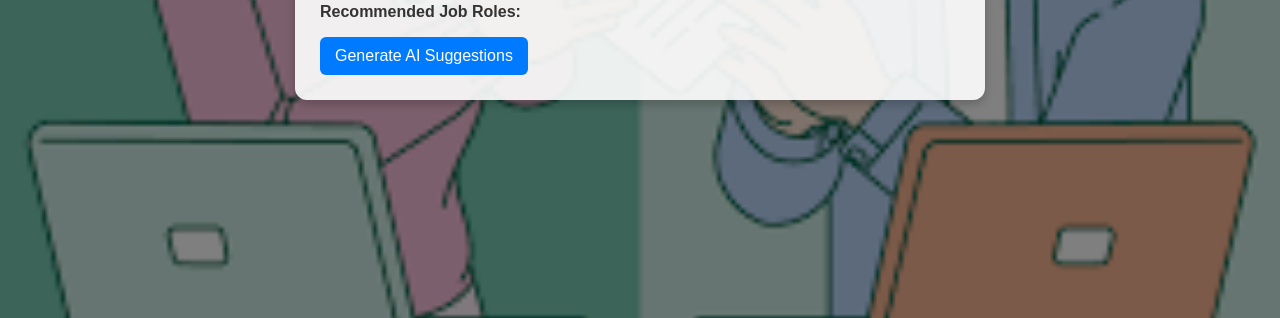
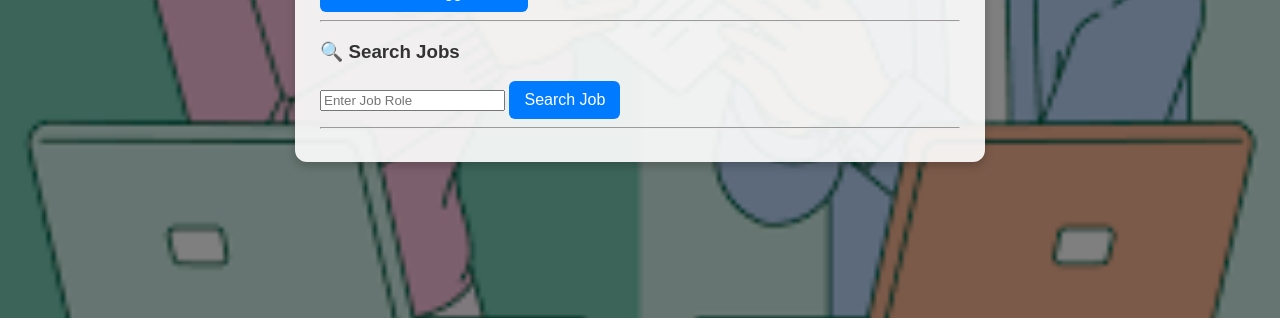
Before and after one commit to Nikhilp29/ATS-Resume-Analyzer, a Flask app: page / in a window 1280 px wide. Shown: the part 482-800 px from the top of the page. Run offline with Flask 3, Linux system fonts and the light colour scheme; parts of the project's set-up code (start-up, migrations or seed data) failed here and were passed over.

Commit message:
update Google API key and add job search functionality to the app

```diff
--- a/app.py
+++ b/app.py
@@ -42,7 +42,7 @@ job_role_model = joblib.load('job_role_model.pkl')
 tfidf_vectorizer = joblib.load('tfidf_vectorizer.pkl')
 
 # ✅ Configure Google AI API
-genai.configure(api_key="AIzaSyACL2Z0NLEOQq1WXmKSAodZqJXnEcYcu90")
+genai.configure(api_key="AIzaSyDE8rA0fq6MtlBWHoRnbRnoAwsGMKEwljA")
 model = genai.GenerativeModel("gemini-2.0-flash")
 
 # User Model
@@ -290,6 +290,56 @@ def extract_text_from_pdf(pdf_path):
     return text
 
 
+from serpapi import GoogleSearch
+
+# 🔑 Your SerpApi key
+SERP_API_KEY = "8e8ff9e8eae04c7ad39f26ae2b4645aef9fa4bbd74e44037b711a23eaf5efa69"
+
+@app.route("/search_jobs", methods=["GET"])
+def search_jobs():
+    job_role = request.args.get("job_role")
+
+    params = {
+        "engine": "google_jobs",
+        "q": job_role,
+        "location": "India",
+        "api_key": SERP_API_KEY
+    }
+
+    search = GoogleSearch(params)
+    results = search.get_dict()
+
+    job_listings = []
+    if "jobs_results" in results:
+        for job in results["jobs_results"][:5]:  # top 5 jobs
+            # ✅ Always prefer apply_link if available
+            apply_link = job.get("link", "#")
+
+            if "apply_options" in job:
+                if isinstance(job["apply_options"], list) and len(job["apply_options"]) > 0:
+                    apply_link = job["apply_options"][0].get("link", apply_link)
+
+            # If link is relative (like "/search_jobs?..."), skip it
+            if apply_link.startswith("/"):
+                apply_link = "#"
+
+            job_listings.append({
+                "title": job.get("title", "N/A"),
+                "company": job.get("company_name", "N/A"),
+                "location": job.get("location", "N/A"),
+                "link": apply_link
+            })
+    else:
+        job_listings.append({"title": "No jobs found", "company": "-", "location": "-", "link": "#"})
+
+    return render_template("index.html", job_results=job_listings)
+
+
+
+
+
+
+
 if __name__ == '__main__':
     port = int(os.environ.get('PORT', 10000))
     app.run(host='0.0.0.0', port=port)
--- a/templates/index.html
+++ b/templates/index.html
@@ -243,6 +243,29 @@
             </div>
 
         {% endif %}
+
+                <!-- Separator: End of AI Suggestions/Results, Start of Job Search Section -->
+                        <hr>
+            <h3>🔍 Search Jobs</h3>
+            <form action="/search_jobs" method="GET">   <!-- ✅ switched to GET -->
+                <input type="text" name="job_role" placeholder="Enter Job Role" required>
+                <button type="submit">Search Job</button>
+            </form>
+
+            {% if job_results %}
+            <h3>Latest Jobs</h3>
+            <ul>
+                {% for job in job_results %}
+                <li>
+                    <strong>{{ job.title }}</strong> at {{ job.company }} ({{ job.location }})
+                    - <a href="{{ job.link }}" target="_blank">Apply</a>  <!-- ✅ fixed apply link -->
+                </li>
+                {% endfor %}
+            </ul>
+            {% endif %}
+            <hr>
+
+
     </div>
 
     <!-- JavaScript for AI Suggestions -->
```
Also changed, not shown: instance/users.db, 1 other file.
